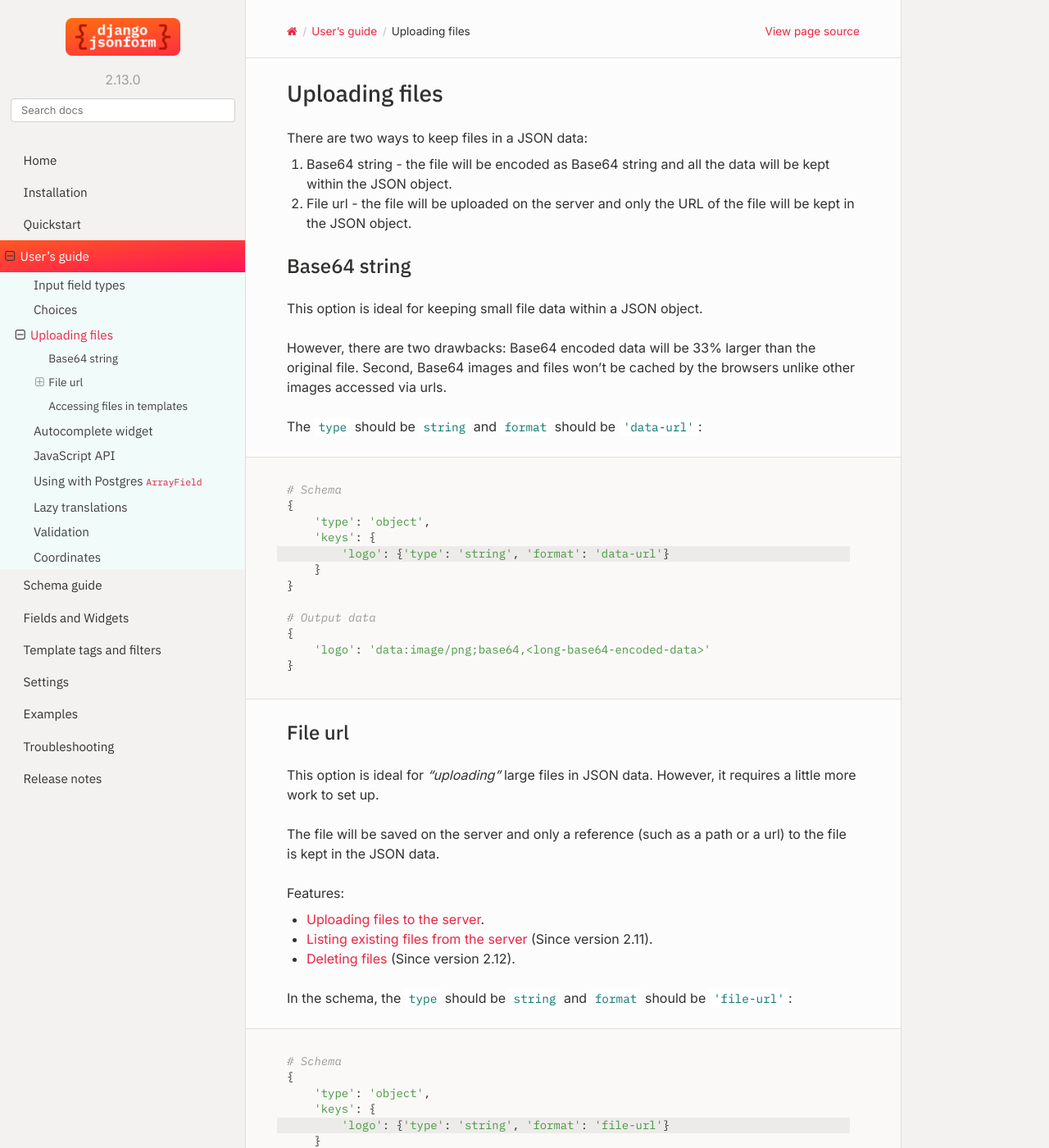
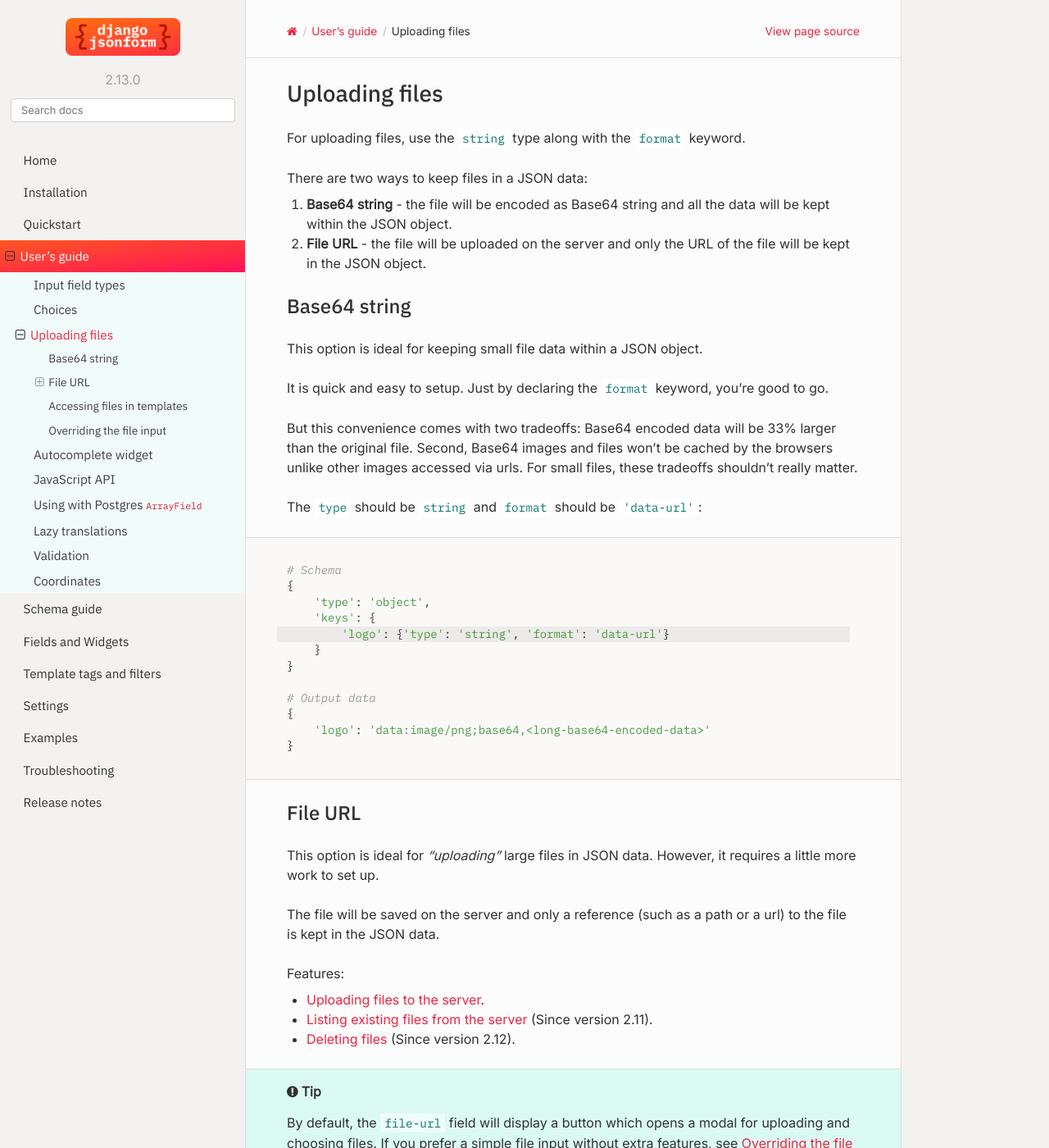
Before and after one commit to bhch/django-jsonform, a Sphinx documentation site: the page built from docs/guide/upload.rst, in a window 1280 px wide and 1400 px high. Shown: the whole window at 82% size. Built offline with Sphinx 7.4.7 and the Read the Docs theme 2.0.0, drawn with Linux system fonts in a browser that asks for light colours; some of the changed text lies outside the part shown.

```diff
--- a/docs/guide/upload.rst
+++ b/docs/guide/upload.rst
@@ -1,11 +1,13 @@
 Uploading files
 ===============
 
+For uploading files, use the ``string`` type along with the ``format`` keyword.
+
 There are two ways to keep files in a JSON data:
 
-1. Base64 string - the file will be encoded as Base64 string and all the data
+1. **Base64 string** - the file will be encoded as Base64 string and all the data
    will be kept within the JSON object.
-2. File url - the file will be uploaded on the server and only the URL of the
+2. **File URL** - the file will be uploaded on the server and only the URL of the
    file will be kept in the JSON object.
 
 
@@ -14,9 +16,13 @@ Base64 string
 
 This option is ideal for keeping small file data within a JSON object.
 
-However, there are two drawbacks: Base64 encoded data will be 33% larger than
+It is quick and easy to setup. Just by declaring the ``format`` keyword, you're
+good to go.
+
+But this convenience comes with two tradeoffs: Base64 encoded data will be 33% larger than
 the original file. Second, Base64 images and files won't be cached by the
-browsers unlike other images accessed via urls.
+browsers unlike other images accessed via urls. For small files, these tradeoffs
+shouldn't really matter.
 
 The ``type`` should be ``string`` and ``format`` should be ``'data-url'``:
 
@@ -38,7 +44,7 @@ The ``type`` should be ``string`` and ``format`` should be ``'data-url'``:
 
 
 
-File url
+File URL
 --------
 
 This option is ideal for *"uploading"* large files in JSON data. However, it
@@ -52,6 +58,12 @@ Features:
 - :ref:`Uploading files to the server <Handling file uploads>`.
 - :ref:`Listing existing files from the server <Returning a list of available files>` (Since version 2.11).
 - :ref:`Deleting files <Deleting files>` (Since version 2.12).
+
+.. tip::
+
+    By default, the ``file-url`` field will display a button which opens a modal
+    for uploading and choosing files. If you prefer a simple file input without extra
+    features, see :ref:`Overriding the file input` for details.
 
 In the schema, the ``type`` should be ``string`` and ``format`` should be
 ``'file-url'``:
@@ -556,3 +568,24 @@ Then in the template, you'll do something like this:
     {% load static %}
 
     <img src="{% get_media_prefix %}{{ data.image }}">
+
+
+Overriding the file input
+-------------------------
+
+.. versionadded:: 2.14
+
+By default, the ``file-url`` field will display a button which opens a modal
+for uploading and choosing files.
+
+If you don't want to use those features and prefer a simple file input, you can
+override that using the ``widget`` keyword:
+
+.. code-block::
+    :emphasize-lines: 4
+
+    'logo': {
+        'type': 'string',
+        'format': 'file-url',
+        'widget': 'fileinput' # will create a simple file input
+    }
--- a/docs/releases/index.rst
+++ b/docs/releases/index.rst
@@ -4,6 +4,7 @@ Release notes
 .. toctree::
     :maxdepth: 2
 
+    v2.14.0
     v2.13.0
     v2.12.0
     v2.11.1
```
Also changed, not shown: docs/guide/inputs.rst (+3 -12 lines), docs/releases/v2.14.0.rst (added, +33 -0 lines).
